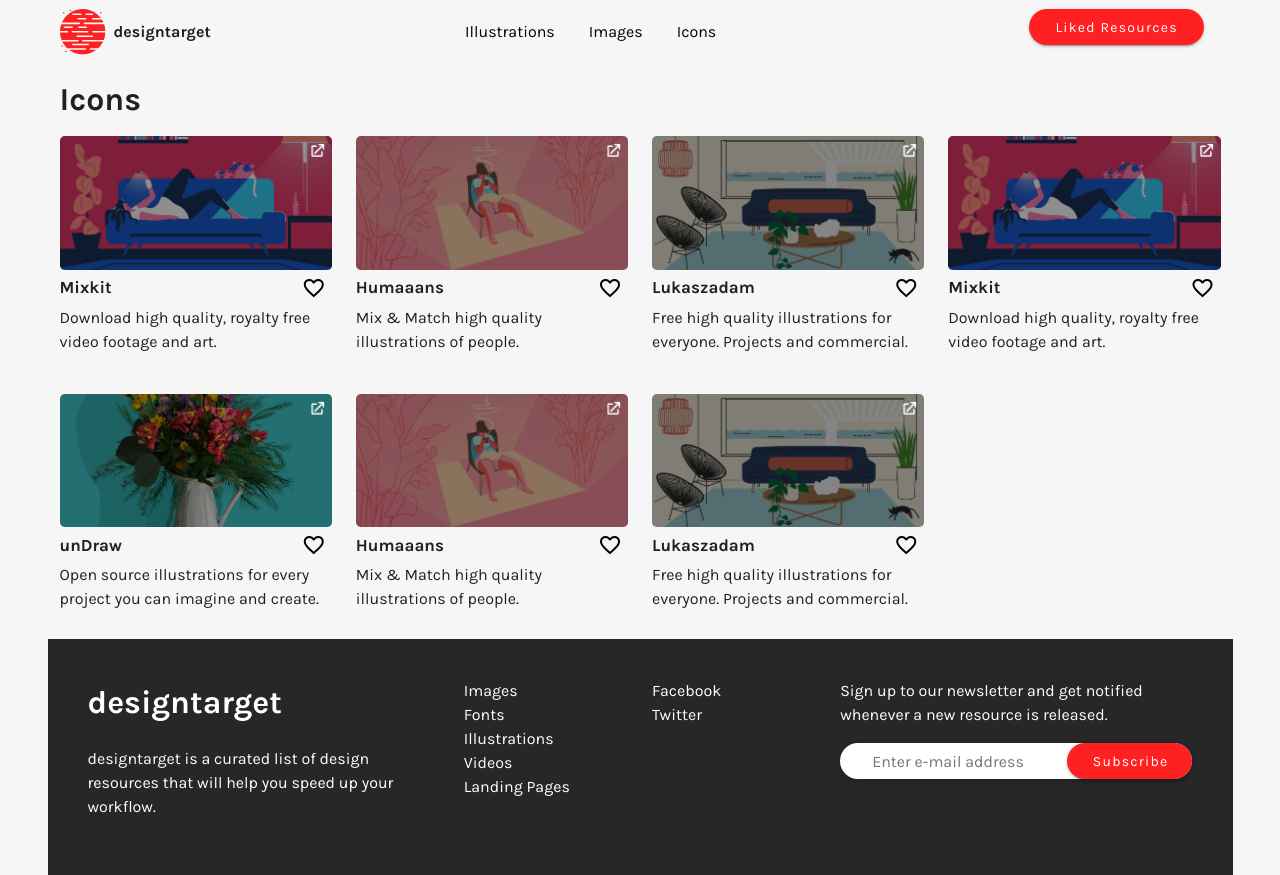
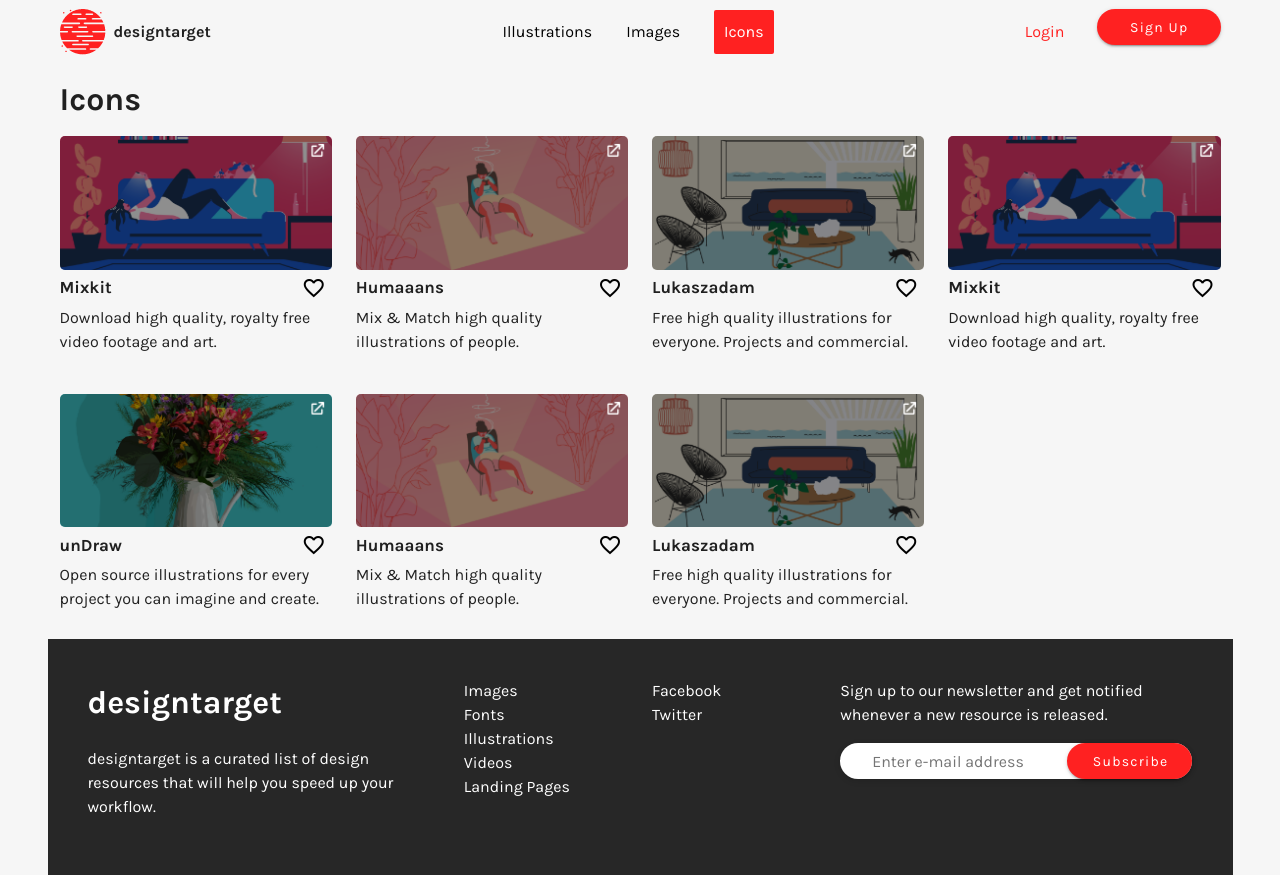
Before and after one commit to TNortnern/designtarget, a Vue app: page /collection/icons in a window 1280 px wide. Built offline with nearby package versions, Linux system fonts and the light colour scheme.

Commit message:
navbar and link updates

```diff
--- a/src/components/home/Icons.vue
+++ b/src/components/home/Icons.vue
@@ -1,6 +1,6 @@
 <template>
   <div>
-    <Section name="Icons" href="#icons" :items="items" />
+    <Section name="Icons" href="collection/icons" :items="items" />
   </div>
 </template>
 
--- a/src/components/home/Illustrations.vue
+++ b/src/components/home/Illustrations.vue
@@ -1,6 +1,10 @@
 <template>
-  <div style="margin-top: 120px;">
-    <Section name="Illustrations" href="#illustrations" :items="items" />
+  <div class="illustrations">
+    <Section
+      name="Illustrations"
+      href="collection/illustrations"
+      :items="items"
+    />
   </div>
 </template>
 
@@ -40,4 +44,16 @@
 };
 </script>
 
-<style></style>
+<style lang="scss" scoped>
+@import "@/styles";
+$marginTop: 30px;
+.illustrations {
+  margin-top: 120px;
+  @include sm() {
+    margin-top: $marginTop;
+  }
+  @include xs() {
+    margin-top: $marginTop;
+  }
+}
+</style>
--- a/src/components/home/Images.vue
+++ b/src/components/home/Images.vue
@@ -1,6 +1,6 @@
 <template>
   <div>
-    <Section name="Images" href="#images" :items="items" />
+    <Section name="Images" href="collection/images" :items="items" />
   </div>
 </template>
 
--- a/src/components/layout/AppBar.vue
+++ b/src/components/layout/AppBar.vue
@@ -4,31 +4,47 @@
     <v-app-bar color="transparent" light elevation="0">
       <v-container>
         <v-row>
-          <v-col class="d-flex" cols="3">
-            <img src="@/assets/designlogo.png" alt="logo" />
-            <b class="align-self-center ml-2">designtarget</b>
+          <v-col class="d-flex appbar__logo" cols="3">
+            <img
+              @click="$router.push('/')"
+              src="@/assets/designlogo.png"
+              alt="logo"
+            />
+            <b @click="$router.push('/')" class="align-self-center ml-2"
+              >designtarget</b
+            >
           </v-col>
           <MobileNavigation />
-          <v-col class="d-none d-md-flex justify-center align-center" cols="5">
+          <v-col
+            class="d-none d-md-flex justify-center align-center collection__links"
+            cols="5"
+          >
             <div>
-              <a
+              <router-link
+                class="appbar__link"
                 v-for="link in $store.state.links"
                 :key="link.name"
-                :href="link.href"
-                >{{ link.name }}</a
+                :to="link.href"
+                active-class="appbar__link--active"
+                >{{ link.name }}</router-link
               >
             </div>
           </v-col>
           <v-col cols="4" class="d-none d-md-flex justify-end">
+            <router-link
+              class="appbar__link appbar__link--login mr-8"
+              :to="$store.state.loginLink.href"
+            >
+              {{ $store.state.loginLink.name }}
+            </router-link>
             <v-btn
               class="text-capitalize white--text"
               rounded
-              width="175px"
               dark
               :color="$store.state.red"
-              :to="$store.state.buttonLink.href"
+              :to="$store.state.signUpLink.href"
             >
-              {{ $store.state.buttonLink.name }}
+              {{ $store.state.signUpLink.name }}
             </v-btn>
           </v-col>
         </v-row>
@@ -50,14 +66,47 @@
 
 <style lang="scss" scoped>
 @import "@/styles";
-a {
+.appbar__link {
   margin: 0 17px;
-  color: black !important;
+  color: black ;
   text-decoration: none;
   display: inline-flex;
   align-items: center;
   &:hover {
-    color: $red !important;
+    color: $red;
+  }
+}
+.appbar__link--login {
+  color: $red;
+  &:hover {
+    color: darken($red, 13%);
+  }
+}
+.appbar__link--active {
+  background-color: $red;
+  color: white;
+  padding: 10px;
+  border-radius: 2px;
+  display: inline-flex;
+  justify-content: center;
+  &:hover {
+    color: white;
+  }
+}
+.appbar__logo {
+  img,
+  b {
+    cursor: pointer;
+  }
+}
+.collection__links {
+  position: relative;
+  left: 4%;
+}
+.v-btn {
+  width: 124px;
+  @include xl() {
+    width: 145px;
   }
 }
 </style>
--- a/src/store/index.js
+++ b/src/store/index.js
@@ -8,14 +8,22 @@
     red: "#FF2121",
     black: "#272727",
     links: [
-      { name: "Illustrations", href: "#p", icon: "picture_in_picture" },
-      { name: "Images", href: "#s", icon: "photo" },
-      { name: "Icons", href: "#i", icon: "error_outline" }
+      {
+        name: "Illustrations",
+        href: "/collection/illustrations",
+        icon: "picture_in_picture"
+      },
+      { name: "Images", href: "/collecton/images", icon: "photo" },
+      { name: "Icons", href: "/collection/icons", icon: "error_outline" }
     ],
     buttonLink: {
       name: "Liked Resources",
       href: "#"
     },
+
+    loginLink: { name: "Login", href: "/login" },
+    signUpLink: { name: "Sign Up", href: "/signup", button: true },
+
     drawer: false
   },
   mutations: {
```
